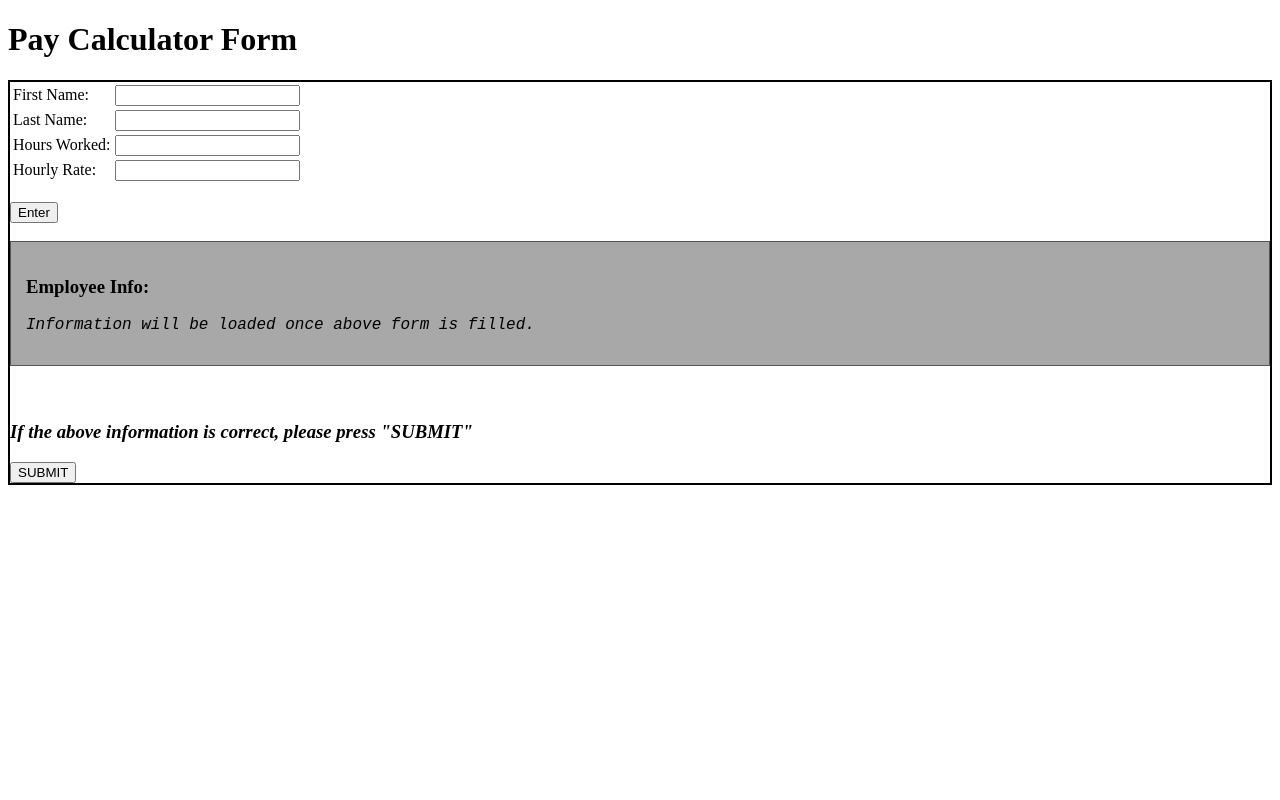
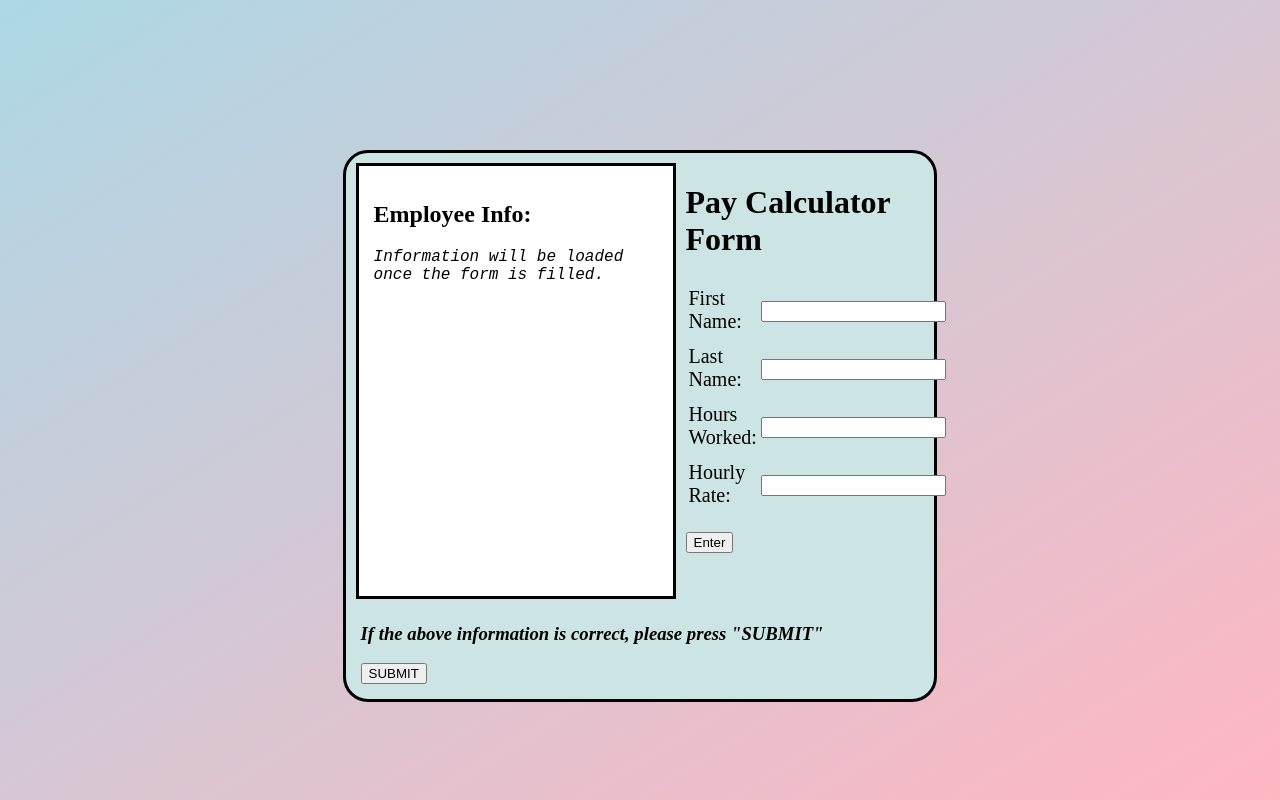
Before and after one commit to fassx/se111_202320, a plain HTML site: page w7-pay_calculator/index.html in a window 1280 px wide. Drawn offline with Linux system fonts and the light colour scheme.

Commit message:
Styleing

```diff
--- a/w7-pay_calculator/index.html
+++ b/w7-pay_calculator/index.html
@@ -6,17 +6,55 @@
     <meta name="author" content="Daniel Chandler">
     <meta name="description" content="Week 7 Assignment practicing Javascript & HTML">
     <title>Week 7 | Pay Form Calculator Assignment</title>
+
+    <style>
+        .center {
+            margin: auto;
+            width: 45%;
+            margin-top: 150px;
+            border: 3px solid black;
+            border-radius: 25px;
+            padding: 10px;
+        }
+        html{
+            background-image: linear-gradient(to bottom right, lightblue,lightpink);
+            background-repeat: no-repeat;
+            width: 100%;
+            height: 100%;
+        }
+        td{
+            padding-top: 5px;
+            padding-bottom: 5px;
+        }
+
+    </style>
+
 </head>
 <body>
 
+    <div class="center" style="background-color: rgb(205, 228, 228);">
+
         <!--title of the page-->
-   <h1> Pay Calculator Form </h1>
 
         <!--start of the form-->
         <!--each <input> must have an id that matches its corresponding label -->
         <!--each form element is separated by a break space (new line) -->
-    <form style="border: solid black 2px;">
-        <table>
+
+        <div>
+            <div id="final" style="border:3px solid black; padding:15px; background-color:rgb(255, 255, 255); width: 50%; height: 400px; float: left;">
+
+                <h2>Employee Info: </h2>
+                <p id="info" style="font-family:Courier New, monospace;"><i>Information will be loaded once the form is filled.</i></p>
+                <!---NOTES FOR TESTING:
+                    *below is where the form values (and new values processed by the js) will be displayed-->
+                    <p id="check" style="font-family:Courier New, monospace;"></p>
+            </div>
+
+            <div style="float: right; height: 400px; width: 42%;">
+
+                <h1> Pay Calculator Form </h1>
+                <form>
+                    <table style="font-size: 20px;">
 
                         <tr>
                             <td>
@@ -52,46 +90,35 @@
                             </td>
                         </tr>
                     </table>
+                </form>
                 <br>
-
                 <!-- give the button below (that is the only form element without a label) an id of "enter-button"-->
                 <input type="button" id="enter-button" value="Enter">
 
-        <br>
-        <br>
-
-        <div id="final" style="border:1px solid rgb(87, 86, 86); padding:15px; background-color:rgb(168, 168, 168);">
-
-            <h3>Employee Info: </h3>
-            <p id="info" style="font-family:Courier New, monospace;"><i>Information will be loaded once above form is filled.</i></p>
-            <!---NOTES FOR TESTING:
-                    *below is where the form values (and new values processed by the js) will be displayed-->
-            <p id="check" style="font-family:Courier New, monospace;"></p>
+            </div>
         </div>
 
-        <br>
-        <br>
-
+        <div style="clear: both; padding: 5px;">
             <!--NOTES FOR TESTING:
             *clicking the below button will trigger a call to the submitNow()
             *success will be determined if correct info is displayed in the alert()-->
             <h3><i>If the above information is correct, please press "SUBMIT"</i></h3>
             <input type="button" id="submit" value="SUBMIT">
-    </form>
+        </div>
+
 
             <script>
                 //edit the below statement to select the #enter-button id from the HTML file
                 document.querySelector(`#enter-button`).addEventListener(`click`, alertName)
 
-        function alertName(e)
-        {
+                function alertName(e){
             //get each *value* from the form elements (first name, last name, hours worked, hourly rate) and store them into vars
 
-            /*USE THE FOLLOWING VARIABLE NAMES:
-            fname --> first name, #first
-            lname --> last name, #last
-            hours --> hours worked, #hours
-            rate --> hourly rate, #rate */
+            //USE THE FOLLOWING VARIABLE NAMES:
+            //fname --> first name, #first
+            //lname --> last name, #last
+            //hours --> hours worked, #hours
+            //rate --> hourly rate, #rate
             var fname = document.querySelector(`#first`).value
             var lname = document.querySelector(`#last`).value
             var hours = document.querySelector(`#hours`).value
@@ -174,6 +201,7 @@
             }
 
             </script>
+    </div>
 
 </body>
 </html>
```
Lines whose indentation alone changed are shown as unchanged.
